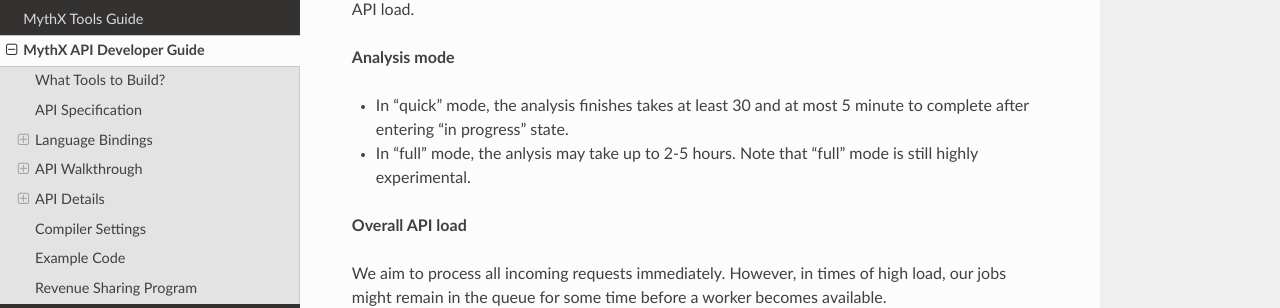
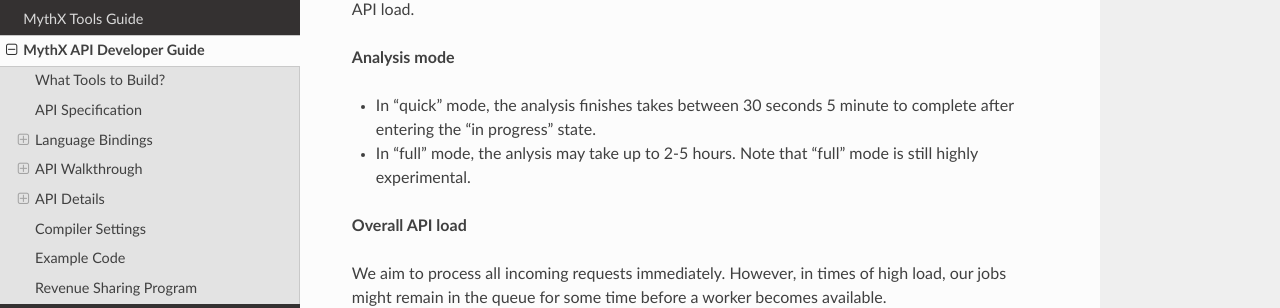
Before and after one commit to Consensys/mythx-docs, a Sphinx documentation site: the page built from docs/source/main/building-security-tools-on-mythx.rst, in a window 1280 px wide and 900 px high, scrolled down 4587 px. Shown: the part 162-470 px from the top of the window. Built offline with Sphinx 7.4.7 and the Read the Docs theme 2.0.0, drawn with Linux system fonts in a browser that asks for light colours.

Commit message:
Fix tuypo

```diff
--- a/docs/source/main/building-security-tools-on-mythx.rst
+++ b/docs/source/main/building-security-tools-on-mythx.rst
@@ -222,7 +222,7 @@
 
 **Analysis mode**
 
-- In "quick" mode, the analysis finishes takes at least 30 and at most 5 minute to complete after entering "in progress" state.
+- In "quick" mode, the analysis finishes takes between 30 seconds 5 minute to complete after entering the "in progress" state.
 - In "full" mode, the anlysis may take up to 2-5 hours. Note that "full" mode is still highly experimental.
 
 **Overall API load**
```
